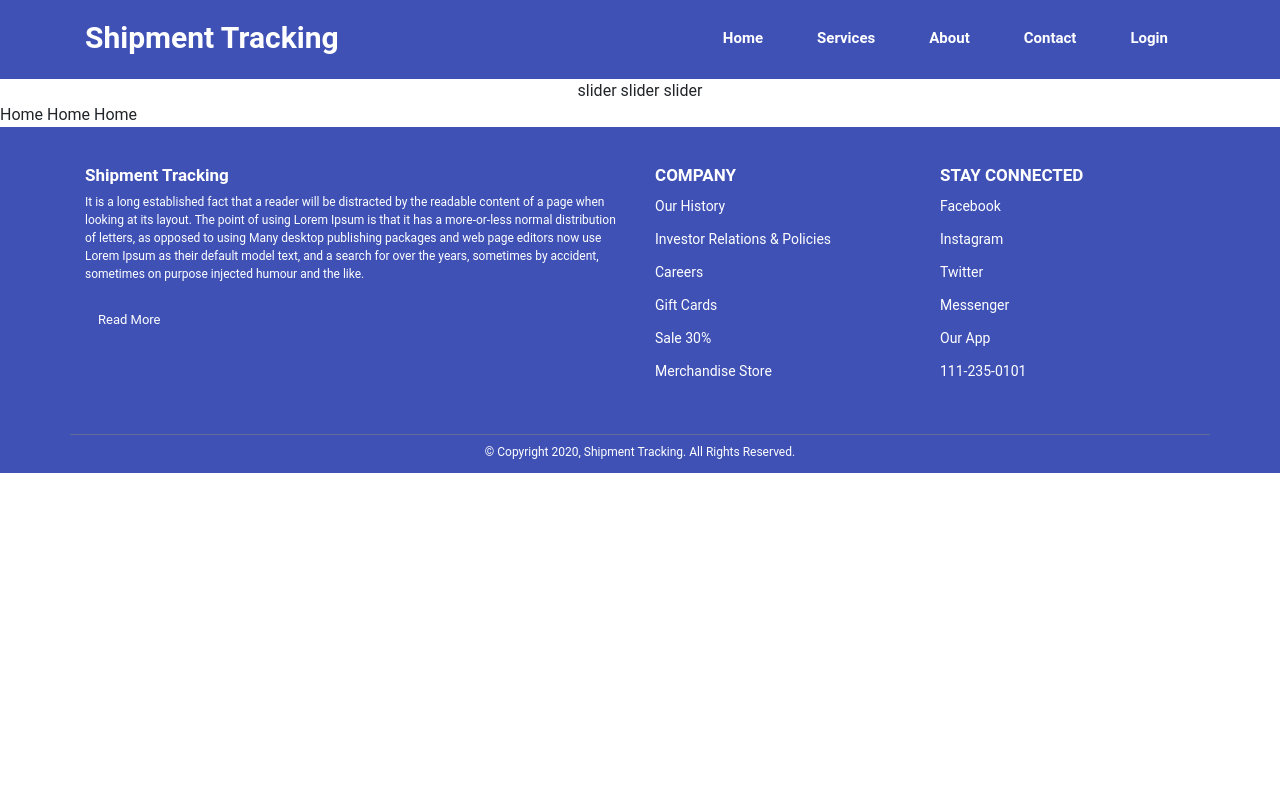
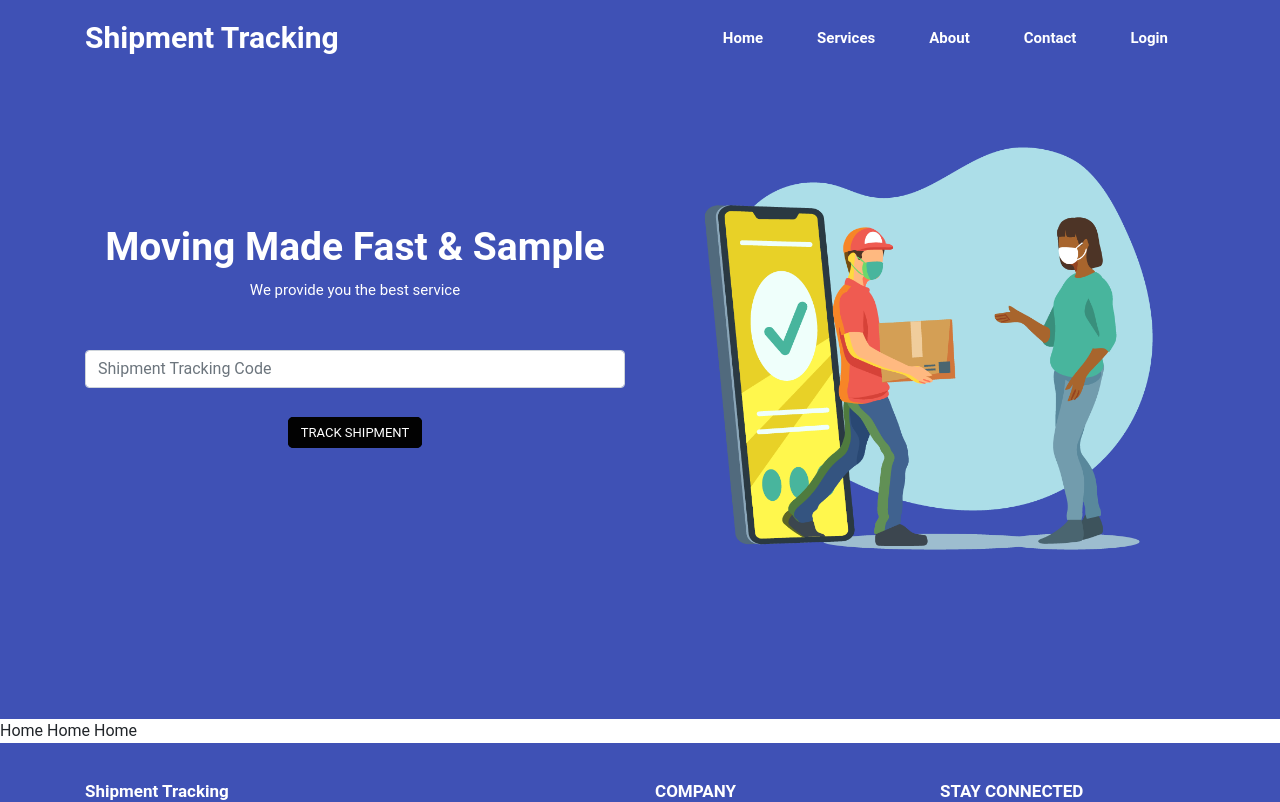
Before and after one commit to muhammadidreesshaikh/shipment-tracking, a React (Create React App) app: page / in a window 1280 px wide. Shown: the top 802 px of the page. Built offline with nearby package versions, Linux system fonts and the light colour scheme.

Commit message:
slider component done

```diff
--- a/src/App.css
+++ b/src/App.css
@@ -31,11 +31,11 @@ a{
 }
 
 .press {
-  border: 1px solid var(--color-blue);
+  border: 1px solid var(--color-black);
   border-radius: 5px;
   padding: 7px 12px;
   font-size: 13px;
-  background-color: var(--color-blue);
+  background-color: var(--color-black);
   color: var(--color-white);
   transition: 0.5s;
 }
--- a/src/assets/css/slider.css
+++ b/src/assets/css/slider.css
@@ -1,11 +1,35 @@
 .slider{
-    /* background-image: url('../img/slider1.jpg'); */
+    background-color: var(--color-blue);
     width: 100%;
+    height: 80vh;
     text-align: center;
-    /* background-size: cover;
-    background-position: top;
-    background-repeat: no-repeat;
-    background-blend-mode: soft-light;
-    background-color: #636363; */
     background-attachment: fixed;
 }
+
+.slider .left{
+    padding-top: 27%;
+}
+
+.slider .left h1{
+    color: white;
+    font-weight: bold;
+    font-size: 39px;
+}
+
+.slider .left p{
+    color: white;
+    font-size: 15px;
+}
+
+.slider .left input{
+
+}
+
+.slider .right{
+
+}
+
+.slider .right img{
+    width: 100%;
+    height: auto;
+}
--- a/src/shared/Slider.js
+++ b/src/shared/Slider.js
@@ -1,6 +1,6 @@
 import React from 'react';
 import '../assets/css/slider.css';
-// import slider from '../assets/img/slider1.jpg'
+import shipment from '../assets/img/shipment-vector.png'
 
 class Slider extends React.Component {
 
@@ -25,7 +25,32 @@ class Slider extends React.Component {
         return(
             <section>
                 <div className="slider">
-                    <p>slider  slider  slider </p>
+                    <div className="container">
+                        <div className="row">
+
+                            <div className="col-12 col-md-6 col-lg-6">
+                                <div className="left">
+                                    <h1>Moving Made Fast & Sample</h1>
+                                    <p className="pt-2">We provide you the best service</p>
+
+                                    <div className="form-group pt-5">
+                                        <input type="Tracking Code" class="form-control" id="exampleInputEmail1" aria-describedby="emailHelp" placeholder="Shipment Tracking Code"></input>
+                                    </div>
+
+                                    <div className="pt-3">
+                                        <a className="press" href="#">TRACK SHIPMENT</a>
+                                    </div>
+                                </div>
+                            </div>
+
+                            <div className="col-12 col-md-6 col-lg-6">
+                                <div className="right">
+                                    <img src={shipment} />
+                                </div>
+                            </div>
+
+                        </div>
+                    </div>
                 </div>
             </section>
         );
```
